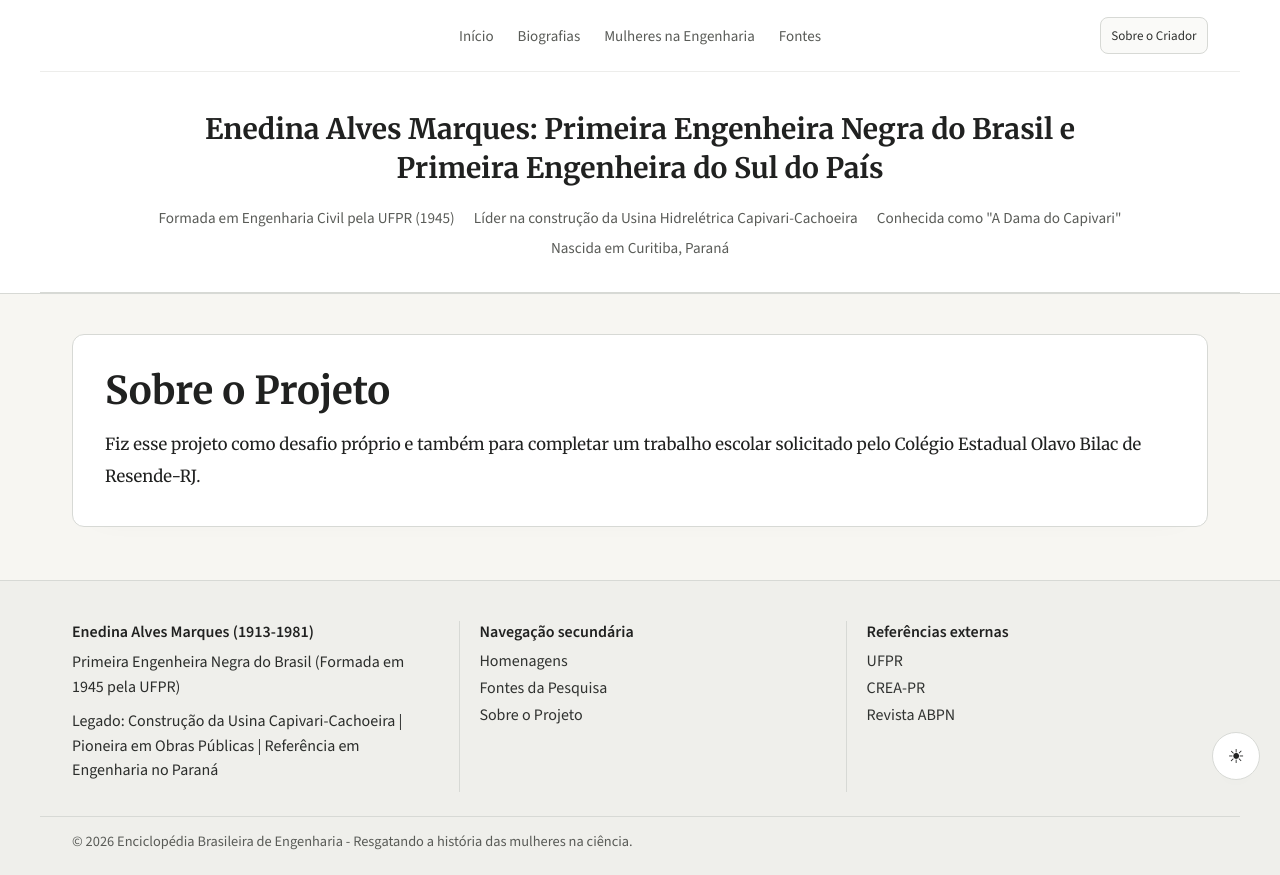
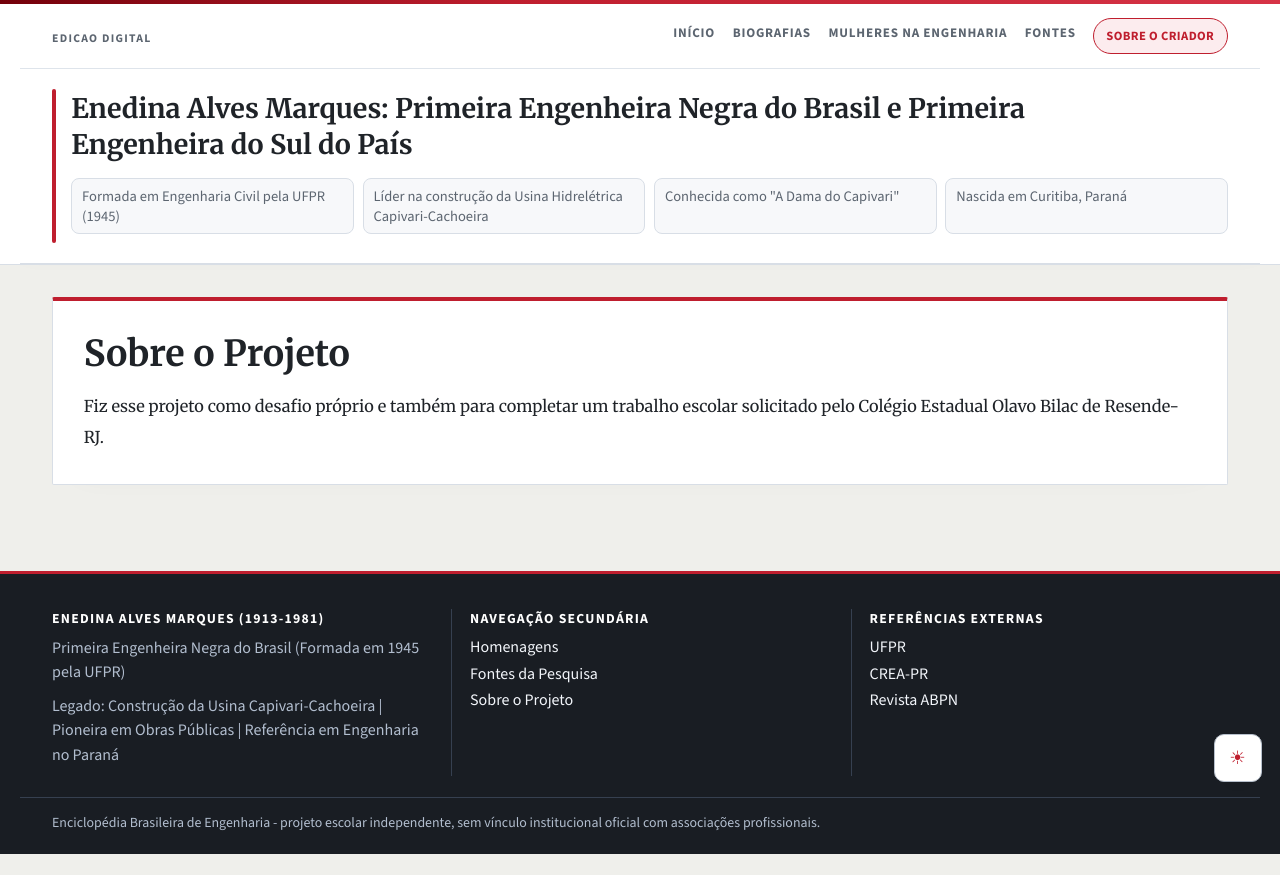
Before and after one commit to Alexandre-Silva-Ribeiro/trabalhos-de-escola, a React (Vite) app in the folder frontend/: page /sobre-projeto in a window 1280 px wide. After the commit the page ends 854 px from the top, so only its background shows below. Built offline with nearby package versions, Linux system fonts and the light colour scheme; no server answers.

Commit message:
fix(frontend): aplicar repaginacao na raiz do site

```diff
--- a/frontend/src/components/Footer.tsx
+++ b/frontend/src/components/Footer.tsx
@@ -55,8 +55,8 @@
       </div>
 
       <p className="footer-bottom">
-        {"\u00A9"} 2026 {projectName} - Resgatando a história das mulheres na
-        ciência.
+        {projectName} - projeto escolar independente, sem vínculo institucional
+        oficial com associações profissionais.
       </p>
     </footer>
   );
--- a/frontend/src/components/Header.tsx
+++ b/frontend/src/components/Header.tsx
@@ -5,6 +5,11 @@
 export default function Header() {
   const navigate = useNavigate();
   const location = useLocation();
+  const isHomeRoute = location.pathname === "/";
+
+  function isRouteActive(path: string) {
+    return location.pathname === path;
+  }
 
   function scrollOnHome(target: ScrollTarget) {
     if (target === "top") {
@@ -39,7 +44,11 @@
         <nav className="header-nav-shell" aria-label="Navegação principal">
           <ul className="header-nav">
             <li>
-              <button type="button" onClick={() => goToHomeAndScroll("top")}>
+              <button
+                type="button"
+                onClick={() => goToHomeAndScroll("top")}
+                aria-current={isHomeRoute ? "page" : undefined}
+              >
                 Início
               </button>
             </li>
@@ -47,6 +56,7 @@
               <button
                 type="button"
                 onClick={() => goToHomeAndScroll("biografias")}
+                aria-current={isHomeRoute ? "page" : undefined}
               >
                 Biografias
               </button>
@@ -55,12 +65,19 @@
               <button
                 type="button"
                 onClick={() => goToRoute("/mulheres-na-engenharia")}
+                aria-current={
+                  isRouteActive("/mulheres-na-engenharia") ? "page" : undefined
+                }
               >
                 Mulheres na Engenharia
               </button>
             </li>
             <li>
-              <button type="button" onClick={() => goToRoute("/fontes")}>
+              <button
+                type="button"
+                onClick={() => goToRoute("/fontes")}
+                aria-current={isRouteActive("/fontes") ? "page" : undefined}
+              >
                 Fontes
               </button>
             </li>
@@ -72,6 +89,7 @@
             type="button"
             className="header-action-button"
             onClick={() => goToRoute("/sobre")}
+            aria-current={isRouteActive("/sobre") ? "page" : undefined}
           >
             Sobre o Criador
           </button>
--- a/frontend/src/styles.css
+++ b/frontend/src/styles.css
@@ -1,37 +1,61 @@
-@import url("https://fonts.googleapis.com/css2?family=Merriweather:wght@400;700&family=Source+Sans+3:wght@400;600&display=swap");
+@import url("https://fonts.googleapis.com/css2?family=Merriweather:wght@400;700&family=Source+Sans+3:wght@400;600;700&display=swap");
 
 :root {
-  --bg: #f7f6f2;
+  --bg: #efefeb;
+  --bg-ink: #f7f6f3;
   --surface: #ffffff;
-  --text: #202120;
-  --muted: #595b57;
-  --border: #d7d9d5;
-  --shadow: rgba(31, 34, 30, 0.08);
-  --surface-soft: #f4f3ef;
-  --footer-bg: #efefeb;
-  --button-bg: #fafaf8;
-  --button-hover: #f0efeb;
-  --button-text: #303230;
-  --quote-text: #2b2d2b;
-  --danger: #7a2f2f;
-  --banner-line: #ededeb;
+  --surface-soft: #f7f8fa;
+  --surface-strong: #eef1f5;
+  --text: #1f2328;
+  --muted: #5c6570;
+  --quote-text: #2e3944;
+  --border: #d8dee6;
+  --border-strong: #b7c0cc;
+  --shadow: rgba(16, 28, 44, 0.08);
+  --brand: #bf1e2e;
+  --brand-soft: #fcecee;
+  --button-bg: #f4f6f8;
+  --button-hover: #e8edf3;
+  --button-text: #1e2d3c;
+  --danger: #8f2f37;
+  --banner-line: #dee4eb;
+  --link: #1b4f8f;
+  --link-hover: #133a68;
+  --footer-bg: #191d23;
+  --footer-surface: #222831;
+  --footer-text: #dce2eb;
+  --footer-muted: #b2becf;
+  --footer-border: #364050;
+  --footer-link: #f2f5fa;
 }
 
 [data-theme="dark"] {
-  --bg: #171917;
-  --surface: #1f211f;
-  --text: #eceeea;
-  --muted: #b5bab2;
-  --border: #343934;
-  --shadow: rgba(0, 0, 0, 0.35);
-  --surface-soft: #252825;
-  --footer-bg: #1b1d1b;
-  --button-bg: #252825;
-  --button-hover: #2f342f;
-  --button-text: #e7e9e4;
-  --quote-text: #dbded8;
-  --danger: #f0a4a4;
-  --banner-line: #2d312d;
+  --bg: #101418;
+  --bg-ink: #171d23;
+  --surface: #1a2027;
+  --surface-soft: #212a33;
+  --surface-strong: #252f3a;
+  --text: #e8edf4;
+  --muted: #aeb8c6;
+  --quote-text: #d2dae7;
+  --border: #324050;
+  --border-strong: #536273;
+  --shadow: rgba(0, 0, 0, 0.4);
+  --brand: #ee4255;
+  --brand-soft: #3c2328;
+  --button-bg: #25303c;
+  --button-hover: #2f3b4a;
+  --button-text: #f0f5fb;
+  --danger: #ff9ea7;
+  --banner-line: #2f3a47;
+  --link: #8bbaf3;
+  --link-hover: #b7d4f7;
+  --footer-bg: #0f1318;
+  --footer-surface: #171d25;
+  --footer-text: #d4dce8;
+  --footer-muted: #a4b0c0;
+  --footer-border: #2a3340;
+  --footer-link: #edf3fb;
 }
 
 * {
@@ -56,29 +80,60 @@
 
 body {
   margin: 0;
-  background: var(--bg);
   color: var(--text);
   font-family: "Merriweather", Georgia, serif;
+  background-color: var(--bg);
+  background-image: linear-gradient(180deg, var(--bg-ink) 0%, var(--bg) 20%, var(--bg) 100%);
+  text-rendering: optimizeLegibility;
+}
+
+a {
+  color: var(--link);
+}
+
+a:hover {
+  color: var(--link-hover);
 }
 
 .site-header {
+  position: sticky;
+  top: 0;
+  z-index: 80;
   background: var(--surface);
   border-bottom: 1px solid var(--border);
-  box-shadow: 0 10px 22px -28px var(--shadow);
+  box-shadow: 0 8px 22px -22px var(--shadow);
+}
+
+.site-header::before {
+  content: "";
+  display: block;
+  height: 4px;
+  background: linear-gradient(90deg, #73000a 0%, var(--brand) 40%, #d63346 100%);
 }
 
 .header-bar {
-  max-width: 1200px;
+  max-width: 1240px;
   margin: 0 auto;
-  padding: 1.05rem 2rem;
+  padding: 0.9rem 2rem;
   display: grid;
-  grid-template-columns: 1fr auto 1fr;
+  grid-template-columns: 1fr auto auto;
   align-items: center;
   gap: 1rem;
 }
 
 .header-spacer {
   min-width: 0;
+}
+
+.header-spacer::before {
+  content: "Edicao Digital";
+  display: inline-block;
+  font-family: "Source Sans 3", "Segoe UI", sans-serif;
+  text-transform: uppercase;
+  letter-spacing: 0.11em;
+  font-size: 0.73rem;
+  font-weight: 700;
+  color: var(--muted);
 }
 
 .header-nav-shell {
@@ -91,23 +146,34 @@
   list-style: none;
   display: flex;
   align-items: center;
-  gap: 1.2rem;
+  gap: 1rem;
   font-family: "Source Sans 3", "Segoe UI", sans-serif;
 }
 
 .header-nav button {
   background: transparent;
   border: 0;
-  padding: 0.12rem 0.15rem;
+  border-bottom: 2px solid transparent;
+  padding: 0.2rem 0.05rem 0.45rem;
   cursor: pointer;
   font: inherit;
   color: var(--muted);
-  font-size: 0.94rem;
-  min-height: 2.2rem;
+  font-size: 0.82rem;
+  font-weight: 700;
+  text-transform: uppercase;
+  letter-spacing: 0.06em;
+  min-height: 2rem;
+  transition: color 160ms ease, border-color 160ms ease;
 }
 
 .header-nav button:hover {
   color: var(--text);
+  border-bottom-color: var(--border-strong);
+}
+
+.header-nav button[aria-current="page"] {
+  color: var(--text);
+  border-bottom-color: var(--brand);
 }
 
 .header-actions {
@@ -118,15 +184,29 @@
 }
 
 .header-action-button {
-  border: 1px solid var(--border);
-  background: var(--button-bg);
-  color: var(--button-text);
-  border-radius: 8px;
-  padding: 0.42rem 0.65rem;
-  font-size: 0.82rem;
+  border: 1px solid var(--brand);
+  background: var(--brand-soft);
+  color: var(--brand);
+  border-radius: 999px;
+  padding: 0.4rem 0.8rem;
+  font-size: 0.79rem;
+  font-weight: 700;
+  letter-spacing: 0.03em;
   font-family: "Source Sans 3", "Segoe UI", sans-serif;
+  text-transform: uppercase;
   cursor: pointer;
-  min-height: 2.35rem;
+  min-height: 2.2rem;
+  transition: background-color 160ms ease, color 160ms ease;
+}
+
+.header-action-button:hover:not(:disabled) {
+  background: var(--brand);
+  color: #ffffff;
+}
+
+.header-action-button[aria-current="page"] {
+  background: var(--brand);
+  color: #ffffff;
 }
 
 .header-action-button:disabled {
@@ -134,153 +214,195 @@
   cursor: default;
 }
 
-.header-action-button:hover:not(:disabled) {
-  background: var(--button-hover);
+.institutional-banner {
+  max-width: 1240px;
+  margin: 0 auto;
+  padding: 1.35rem 2rem 1.8rem;
+  border-top: 1px solid var(--banner-line);
+  border-bottom: 1px solid var(--border);
+  display: grid;
+  gap: 0.9rem;
+  position: relative;
 }
 
-.institutional-banner {
-  max-width: 1200px;
-  margin: 0 auto;
-  padding: 2.35rem 2rem 2.1rem;
-  border-top: 1px solid var(--banner-line);
-  border-bottom: 1px solid var(--border);
+.institutional-banner::before {
+  content: "";
+  position: absolute;
+  left: 2rem;
+  top: 1.25rem;
+  bottom: 1.25rem;
+  width: 4px;
+  border-radius: 999px;
+  background: var(--brand);
 }
 
 .institutional-title {
-  margin: 0 auto 1.2rem;
-  max-width: 980px;
-  text-align: center;
-  font-size: clamp(1.35rem, 2.2vw, 1.95rem);
-  line-height: 1.4;
+  margin: 0;
+  max-width: 1000px;
+  padding-left: 1.2rem;
+  text-align: left;
+  font-size: clamp(1.2rem, 2.1vw, 1.68rem);
+  line-height: 1.35;
 }
 
 .institutional-points {
   list-style: none;
   margin: 0;
-  padding: 0;
-  display: flex;
-  justify-content: center;
-  flex-wrap: wrap;
-  gap: 0.65rem 1.2rem;
+  padding: 0 0 0 1.2rem;
+  display: grid;
+  grid-template-columns: repeat(auto-fit, minmax(220px, 1fr));
+  gap: 0.55rem;
   font-family: "Source Sans 3", "Segoe UI", sans-serif;
   color: var(--muted);
-  font-size: 0.95rem;
+  font-size: 0.91rem;
+}
+
+.institutional-points li {
+  background: var(--surface-soft);
+  border: 1px solid var(--border);
+  border-radius: 8px;
+  padding: 0.46rem 0.62rem;
+  line-height: 1.38;
 }
 
 .status-message {
   max-width: 800px;
-  margin: 2.5rem auto;
-  padding: 0 1.5rem;
+  margin: 2.4rem auto;
+  padding: 1rem 1.2rem;
+  border: 1px solid var(--border);
+  border-left: 4px solid var(--brand);
+  background: var(--surface);
+  box-shadow: 0 10px 24px -26px var(--shadow);
   font-family: "Source Sans 3", "Segoe UI", sans-serif;
 }
 
 .quota-countdown {
   background: var(--surface);
   border: 1px solid var(--border);
-  border-radius: 10px;
+  border-radius: 8px;
   box-shadow: 0 8px 22px -24px var(--shadow);
-  padding-top: 1rem;
-  padding-bottom: 1rem;
+  padding: 1rem;
 }
 
 .quota-title {
   margin: 0;
   color: var(--muted);
-  font-size: 0.95rem;
+  font-size: 0.94rem;
 }
 
 .quota-timer {
   margin: 0.35rem 0 0.3rem;
-  font-size: clamp(1.55rem, 3.2vw, 2rem);
+  font-size: clamp(1.5rem, 3.1vw, 2rem);
   line-height: 1.2;
-  letter-spacing: 0.05em;
+  letter-spacing: 0.04em;
 }
 
 .quota-note {
   margin: 0;
   color: var(--muted);
-  font-size: 0.9rem;
+  font-size: 0.88rem;
 }
 
 .theme-toggle {
   position: fixed;
-  right: 1.25rem;
-  bottom: 1.25rem;
+  right: 1.15rem;
+  bottom: 1.15rem;
   z-index: 60;
   width: 3rem;
   height: 3rem;
-  border-radius: 999px;
-  border: 1px solid var(--border);
+  border-radius: 10px;
+  border: 1px solid var(--border-strong);
   background: var(--surface);
-  color: var(--text);
-  box-shadow: 0 12px 22px -18px var(--shadow);
+  color: var(--brand);
+  box-shadow: 0 14px 25px -18px var(--shadow);
   display: inline-flex;
   align-items: center;
   justify-content: center;
   cursor: pointer;
-  font-size: 1.2rem;
+  font-size: 1.15rem;
+  transition: background-color 160ms ease, transform 160ms ease;
 }
 
 .theme-toggle:hover {
   background: var(--button-hover);
+  transform: translateY(-1px);
 }
 
 .page-grid {
-  max-width: 1200px;
+  max-width: 1240px;
   margin: 0 auto;
-  padding: 2.5rem 2rem 4rem;
+  padding: 2rem 2rem 3.3rem;
   display: grid;
-  grid-template-columns: minmax(0, 1fr) minmax(185px, 240px);
-  column-gap: 2.5rem;
+  grid-template-columns: minmax(0, 1fr) minmax(240px, 295px);
+  column-gap: 2rem;
+  align-items: start;
 }
 
 .main-column {
   width: 100%;
+  max-width: 860px;
 }
 
 .biography-article {
   background: var(--surface);
   border: 1px solid var(--border);
-  border-radius: 12px;
-  padding: clamp(1.25rem, 2.5vw, 2.6rem);
-  box-shadow: 0 10px 30px -26px var(--shadow);
+  border-top: 5px solid var(--brand);
+  border-radius: 2px;
+  padding: clamp(1.2rem, 2.3vw, 2.3rem);
+  box-shadow: 0 14px 34px -30px var(--shadow);
 }
 
 .biography-article h1 {
   margin: 0;
-  font-size: clamp(1.8rem, 3vw, 2.5rem);
+  font-size: clamp(1.75rem, 2.8vw, 2.35rem);
   line-height: 1.2;
 }
 
 .biography-article .intro {
   margin-top: 1rem;
+  margin-bottom: 1.5rem;
+  padding-left: 0.95rem;
+  border-left: 3px solid var(--border-strong);
+  color: var(--quote-text);
+}
+
+.biography-article .intro::first-letter {
+  float: left;
+  font-size: 1.85em;
+  line-height: 0.98;
+  padding-right: 0.08em;
+  color: var(--brand);
+  font-weight: 700;
 }
 
 .biography-article p {
-  font-size: 1.04rem;
-  line-height: 1.95;
-  margin: 0 0 1.6rem;
+  font-size: 1.02rem;
+  line-height: 1.9;
+  margin: 0 0 1.5rem;
   overflow-wrap: anywhere;
 }
 
 .impact-title {
-  font-size: 1.35rem;
-  line-height: 1.4;
+  font-size: 1.3rem;
+  line-height: 1.35;
   margin: 2rem 0 1rem;
   font-weight: 700;
+  border-top: 1px solid var(--border);
+  padding-top: 1rem;
 }
 
 .section-image {
-  width: min(44%, 340px);
-  margin-bottom: 1.2rem;
+  width: min(43%, 330px);
+  margin-bottom: 1.15rem;
 }
 
 .section-image img {
   width: 100%;
   display: block;
-  border-radius: 10px;
+  border-radius: 2px;
   border: 1px solid var(--border);
-  background: #f3f2ee;
+  background: var(--surface-soft);
+  box-shadow: 0 10px 22px -24px var(--shadow);
 }
 
 .section-image.align-left {
@@ -302,18 +424,18 @@
 }
 
 .floating-card {
-  position: fixed;
-  top: 6.9rem;
-  transform: translateX(5cm);
-  width: clamp(160px, 10vw + 80px, 220px);
+  position: sticky;
+  top: 6.65rem;
+  width: 100%;
   background: var(--surface);
-  border: 1px solid var(--border);
-  border-radius: 10px;
-  box-shadow: 0 18px 35px -28px var(--shadow);
-  padding: 0.85rem;
+  border: 1px solid var(--border-strong);
+  border-top: 4px solid var(--brand);
+  border-radius: 2px;
+  box-shadow: 0 12px 28px -26px var(--shadow);
+  padding: 0.8rem;
   display: flex;
   flex-direction: column;
-  gap: 0.5rem;
+  gap: 0.45rem;
   font-family: "Source Sans 3", "Segoe UI", sans-serif;
 }
 
@@ -321,14 +443,15 @@
   width: 100%;
   aspect-ratio: 1 / 1;
   object-fit: cover;
-  border-radius: 8px;
+  border-radius: 2px;
   border: 1px solid var(--border);
-  background: #ecece8;
+  background: var(--surface-strong);
 }
 
 .floating-name {
-  margin: 0;
-  font-size: 1rem;
+  margin: 0.25rem 0 0;
+  font-size: 1.02rem;
+  line-height: 1.2;
 }
 
 .floating-dates {
@@ -338,109 +461,119 @@
 }
 
 .floating-quote {
-  margin: 0;
-  font-size: 0.86rem;
+  margin: 0.15rem 0 0;
+  font-size: 0.87rem;
   color: var(--quote-text);
-  line-height: 1.45;
+  line-height: 1.5;
+  padding-top: 0.6rem;
+  border-top: 1px solid var(--border);
 }
 
 .legacy-section {
-  max-width: 1200px;
+  max-width: 1240px;
   margin: 0 auto;
-  padding: 0 2rem 3.3rem;
+  padding: 0 2rem 3.2rem;
 }
 
 .legacy-grid {
   display: grid;
   grid-template-columns: minmax(0, 7fr) minmax(220px, 3fr);
-  column-gap: 1.8rem;
+  column-gap: 1.5rem;
   align-items: start;
 }
 
 .legacy-copy {
   background: var(--surface);
   border: 1px solid var(--border);
-  border-radius: 12px;
-  box-shadow: 0 10px 30px -26px var(--shadow);
-  padding: clamp(1.2rem, 2vw, 1.8rem);
+  border-left: 4px solid var(--brand);
+  border-radius: 2px;
+  box-shadow: 0 10px 28px -26px var(--shadow);
+  padding: clamp(1.1rem, 2vw, 1.6rem);
 }
 
 .legacy-kicker {
   margin: 0 0 0.7rem;
   font-family: "Source Sans 3", "Segoe UI", sans-serif;
-  font-size: 0.92rem;
-  color: var(--muted);
+  font-size: 0.78rem;
+  color: var(--brand);
   text-transform: uppercase;
-  letter-spacing: 0.08em;
+  letter-spacing: 0.11em;
+  font-weight: 700;
 }
 
 .legacy-copy p:last-child {
   margin: 0;
-  line-height: 1.9;
+  line-height: 1.82;
 }
 
 .legacy-quote {
   background: var(--surface-soft);
   border: 1px solid var(--border);
-  border-radius: 10px;
-  padding: 1rem 1.1rem;
+  border-radius: 2px;
+  padding: 1rem;
   font-family: "Source Sans 3", "Segoe UI", sans-serif;
 }
 
 .legacy-quote-label {
-  margin: 0 0 0.5rem;
-  font-size: 0.82rem;
+  margin: 0 0 0.45rem;
+  font-size: 0.78rem;
   color: var(--muted);
-  letter-spacing: 0.06em;
+  letter-spacing: 0.1em;
   text-transform: uppercase;
+  font-weight: 700;
 }
 
 .legacy-quote blockquote {
   margin: 0;
-  font-size: 0.95rem;
+  font-size: 0.94rem;
   color: var(--quote-text);
-  line-height: 1.55;
+  line-height: 1.54;
 }
 
 .route-page {
-  max-width: 1200px;
+  max-width: 1240px;
   margin: 0 auto;
-  padding: 2.5rem 2rem 3.3rem;
+  padding: 2rem 2rem 3.2rem;
 }
 
 .route-page-card {
   background: var(--surface);
   border: 1px solid var(--border);
-  border-radius: 12px;
-  box-shadow: 0 10px 30px -26px var(--shadow);
-  padding: clamp(1.25rem, 2.5vw, 2.6rem);
+  border-top: 4px solid var(--brand);
+  border-radius: 2px;
+  box-shadow: 0 12px 30px -28px var(--shadow);
+  padding: clamp(1.2rem, 2.4vw, 2.4rem);
 }
 
 .route-page-card h1 {
   margin: 0 0 1rem;
-  font-size: clamp(1.8rem, 3vw, 2.5rem);
+  font-size: clamp(1.75rem, 2.8vw, 2.3rem);
   line-height: 1.2;
 }
 
 .creator-meta {
-  margin: -0.35rem 0 1.1rem;
+  margin: -0.2rem 0 1rem;
   display: flex;
-  flex-direction: column;
-  gap: 0.2rem;
+  flex-wrap: wrap;
+  gap: 0.4rem 0.6rem;
 }
 
 .route-page-card .creator-meta p {
   margin: 0;
   font-family: "Source Sans 3", "Segoe UI", sans-serif;
   color: var(--muted);
-  font-size: 0.92rem;
-  line-height: 1.4;
+  border: 1px solid var(--border);
+  background: var(--surface-soft);
+  border-radius: 999px;
+  padding: 0.18rem 0.6rem;
+  font-size: 0.86rem;
+  line-height: 1.35;
 }
 
 .route-page-card p {
-  font-size: 1.04rem;
-  line-height: 1.95;
-  margin: 0 0 1.6rem;
+  font-size: 1.02rem;
+  line-height: 1.9;
+  margin: 0 0 1.5rem;
   overflow-wrap: anywhere;
 }
 
@@ -450,12 +583,21 @@
 
 .sources-list {
   list-style: none;
-  margin: 0.4rem 0 0;
+  margin: 0.5rem 0 0;
   padding: 0;
   display: flex;
   flex-direction: column;
-  gap: 0.6rem;
+  gap: 0;
   font-family: "Source Sans 3", "Segoe UI", sans-serif;
+}
+
+.sources-list li {
+  border-top: 1px solid var(--border);
+  padding: 0.75rem 0.1rem;
+}
+
+.sources-list li:last-child {
+  border-bottom: 1px solid var(--border);
 }
 
 .sources-list a {
@@ -468,24 +610,26 @@
 }
 
 .site-footer {
+  margin-top: 2.2rem;
   background: var(--footer-bg);
-  border-top: 1px solid var(--border);
+  border-top: 3px solid var(--brand);
+  color: var(--footer-text);
 }
 
 .footer-main {
-  max-width: 1200px;
+  max-width: 1240px;
   margin: 0 auto;
-  padding: 2.5rem 2rem 1.5rem;
+  padding: 2.2rem 2rem 1.3rem;
   display: flex;
   flex-wrap: wrap;
-  gap: 1.6rem;
+  gap: 1.4rem;
 }
 
 .footer-block {
   flex: 1 1 250px;
   min-width: 220px;
-  padding-left: 1.2rem;
-  border-left: 1px solid var(--border);
+  padding-left: 1.1rem;
+  border-left: 1px solid var(--footer-border);
 }
 
 .footer-block:first-child {
@@ -495,15 +639,18 @@
 
 .footer-block h2 {
   margin: 0 0 0.55rem;
-  font-size: 1rem;
+  font-size: 0.86rem;
   font-family: "Source Sans 3", "Segoe UI", sans-serif;
+  text-transform: uppercase;
+  letter-spacing: 0.09em;
+  color: #ffffff;
 }
 
 .footer-block p {
   margin: 0 0 0.55rem;
   font-family: "Source Sans 3", "Segoe UI", sans-serif;
-  color: var(--quote-text);
-  line-height: 1.55;
+  color: var(--footer-muted);
+  line-height: 1.53;
 }
 
 .footer-legacy-line {
@@ -521,7 +668,7 @@
 }
 
 .footer-block a {
-  color: var(--button-text);
+  color: var(--footer-link);
   text-decoration: none;
 }
 
@@ -530,20 +677,24 @@
 }
 
 .footer-bottom {
-  max-width: 1200px;
+  max-width: 1240px;
   margin: 0 auto;
-  padding: 0.95rem 2rem 1.5rem;
-  border-top: 1px solid var(--border);
+  padding: 0.95rem 2rem 1.4rem;
+  border-top: 1px solid var(--footer-border);
   font-family: "Source Sans 3", "Segoe UI", sans-serif;
-  color: var(--muted);
-  font-size: 0.9rem;
+  color: var(--footer-muted);
+  font-size: 0.87rem;
 }
 
-@media (max-width: 1024px) {
+@media (max-width: 1080px) {
   .header-bar {
     grid-template-columns: 1fr;
     justify-items: stretch;
-    row-gap: 0.8rem;
+    row-gap: 0.75rem;
+  }
+
+  .header-spacer {
+    text-align: center;
   }
 
   .header-nav-shell {
@@ -553,23 +704,36 @@
   .header-nav {
     flex-wrap: wrap;
     justify-content: center;
-    gap: 0.65rem 1rem;
+    gap: 0.6rem 0.95rem;
   }
 
   .header-actions {
-    justify-self: stretch;
+    justify-self: center;
     flex-wrap: wrap;
     justify-content: center;
   }
 
+  .institutional-banner::before {
+    left: 1rem;
+  }
+
   .institutional-banner {
-    padding-top: 1.8rem;
-    padding-bottom: 1.7rem;
+    padding-top: 1.2rem;
+    padding-bottom: 1.45rem;
+  }
+
+  .institutional-title,
+  .institutional-points {
+    padding-left: 0.8rem;
   }
 
   .page-grid {
     grid-template-columns: 1fr;
-    row-gap: 1.2rem;
+    row-gap: 1rem;
+  }
+
+  .main-column {
+    max-width: none;
   }
 
   .side-column {
@@ -578,9 +742,8 @@
 
   .floating-card {
     position: static;
-    transform: none;
     width: 100%;
-    max-width: 420px;
+    max-width: 460px;
     margin: 0 auto;
   }
 
@@ -590,8 +753,8 @@
   }
 
   .route-page {
-    padding-top: 1.8rem;
-    padding-bottom: 2.5rem;
+    padding-top: 1.6rem;
+    padding-bottom: 2.4rem;
   }
 
   .footer-main {
@@ -601,8 +764,8 @@
 
   .footer-block {
     border-left: 0;
-    border-top: 1px solid var(--border);
-    padding-top: 1rem;
+    border-top: 1px solid var(--footer-border);
+    padding-top: 0.95rem;
     padding-left: 0;
   }
 
@@ -612,31 +775,39 @@
   }
 }
 
-@media (max-width: 720px) {
+@media (max-width: 760px) {
   .header-bar {
-    padding: 0.95rem 1rem;
-  }
-
-  .header-actions {
-    width: 100%;
-  }
-
-  .header-action-button {
-    flex: 1 1 180px;
-    min-height: 2.5rem;
+    padding: 0.8rem 1rem;
   }
 
   .institutional-banner {
-    padding: 1.45rem 1rem 1.5rem;
+    padding: 1.05rem 1rem 1.3rem;
+  }
+
+  .institutional-banner::before {
+    left: 1rem;
+  }
+
+  .institutional-title,
+  .institutional-points {
+    padding-left: 0.75rem;
   }
 
   .institutional-points {
-    justify-content: flex-start;
-    font-size: 0.92rem;
+    grid-template-columns: 1fr;
+    font-size: 0.9rem;
   }
 
   .page-grid {
+    padding: 1.2rem 1rem 2.1rem;
+  }
+
+  .route-page {
     padding: 1.2rem 1rem 2rem;
+  }
+
+  .legacy-section {
+    padding: 0 1rem 2rem;
   }
 
   .section-image {
@@ -645,56 +816,45 @@
     margin: 0 0 1rem;
   }
 
-  .biography-article p {
+  .biography-article p,
+  .route-page-card p {
     font-size: 1rem;
-    line-height: 1.85;
-  }
-
-  .legacy-section {
-    padding: 0 1rem 2rem;
-  }
-
-  .route-page {
-    padding: 1.2rem 1rem 2rem;
+    line-height: 1.82;
   }
 
   .theme-toggle {
-    right: 0.95rem;
-    bottom: 0.95rem;
+    right: 0.9rem;
+    bottom: 0.9rem;
     width: 2.8rem;
     height: 2.8rem;
   }
 
   .footer-main {
-    padding: 2rem 1rem 1.2rem;
+    padding: 2rem 1rem 1.1rem;
   }
 
   .footer-bottom {
-    padding: 0.9rem 1rem 1.3rem;
+    padding: 0.85rem 1rem 1.2rem;
   }
 }
 
-@media (max-width: 560px) {
+@media (max-width: 520px) {
   .header-nav {
-    gap: 0.5rem 0.75rem;
+    gap: 0.45rem 0.7rem;
   }
 
   .header-nav button {
-    font-size: 0.9rem;
-    min-height: 2.45rem;
+    font-size: 0.76rem;
+    min-height: 2.3rem;
   }
 
   .header-action-button {
-    flex: 1 1 100%;
-  }
-
-  .institutional-title {
-    line-height: 1.35;
+    width: 100%;
   }
 
   .status-message {
-    margin: 1.5rem auto;
-    padding: 0 1rem;
+    margin: 1.4rem auto;
+    padding: 0.85rem 1rem;
   }
 
   .biography-article,
@@ -704,19 +864,19 @@
 
   .biography-article p,
   .route-page-card p {
-    font-size: 0.98rem;
-    line-height: 1.8;
-    margin-bottom: 1.3rem;
+    font-size: 0.97rem;
+    line-height: 1.76;
+    margin-bottom: 1.25rem;
   }
 
   .impact-title {
-    margin-top: 1.4rem;
+    margin-top: 1.35rem;
     margin-bottom: 0.7rem;
   }
 
   .floating-card {
-    padding: 0.75rem;
-    gap: 0.4rem;
+    padding: 0.72rem;
+    gap: 0.38rem;
   }
 
   .floating-name {
@@ -729,53 +889,18 @@
   }
 }
 
-@media (max-width: 420px) {
-  .institutional-points {
-    font-size: 0.88rem;
-    gap: 0.45rem 0.75rem;
+@media (max-width: 400px) {
+  .institutional-title {
+    line-height: 1.32;
   }
 
   .footer-block h2 {
-    font-size: 0.96rem;
+    font-size: 0.82rem;
   }
 
   .footer-block p,
   .footer-block ul,
   .footer-bottom {
-    font-size: 0.87rem;
+    font-size: 0.84rem;
   }
 }
-
-@media (max-width: 1500px) {
-  .floating-card {
-    transform: translateX(3.1rem);
-  }
-}
-
-@media (max-width: 1320px) {
-  .floating-card {
-    transform: translateX(2rem);
-  }
-}
-
-@media (max-width: 1160px) {
-  .floating-card {
-    transform: none;
-  }
-
-  .page-grid {
-    column-gap: 1.6rem;
-  }
-}
-
-@media (max-width: 900px) {
-  .section-image {
-    float: none !important;
-    width: 100%;
-    margin: 0 0 1rem;
-  }
-
-  .biography-article p {
-    line-height: 1.85;
-  }
-}
```
Also changed, not shown: frontend/src/components/Sobre.tsx (+9 -10 lines).
